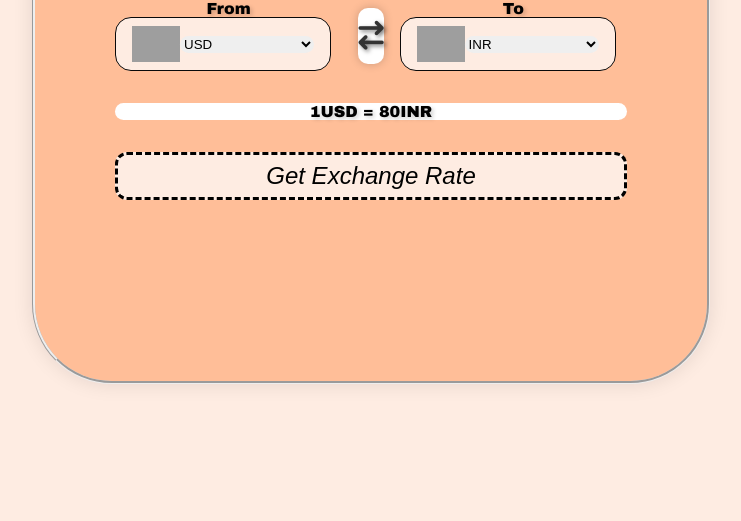
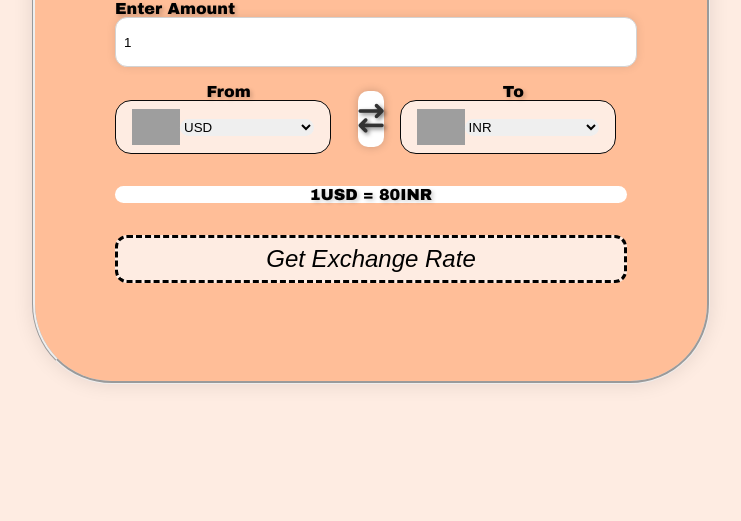
Before and after one commit to rajshekharbind/Carency-Converter, a plain HTML site: page index.html in a window 1280 px wide. Shown: the part 279-800 px from the top of the page, without its empty margins (269-1010 px from the left). Drawn offline with Linux system fonts and the light colour scheme; no server answers; grey boxes are pictures that could not be loaded.

Commit message:
just update to this

```diff
--- a/index.html
+++ b/index.html
@@ -17,10 +17,10 @@
     <div class="container">
     <h2>Currency Converter</h2>
       <form>
-        <!-- <div class="amount">
+        <div class="amount">
           <p>Enter Amount</p>
           <input class="box" value="1" type="text" />
-        </div> -->
+        </div>
         <div class="dropdown">
           <div class="from">
             <p>From</p>
```
